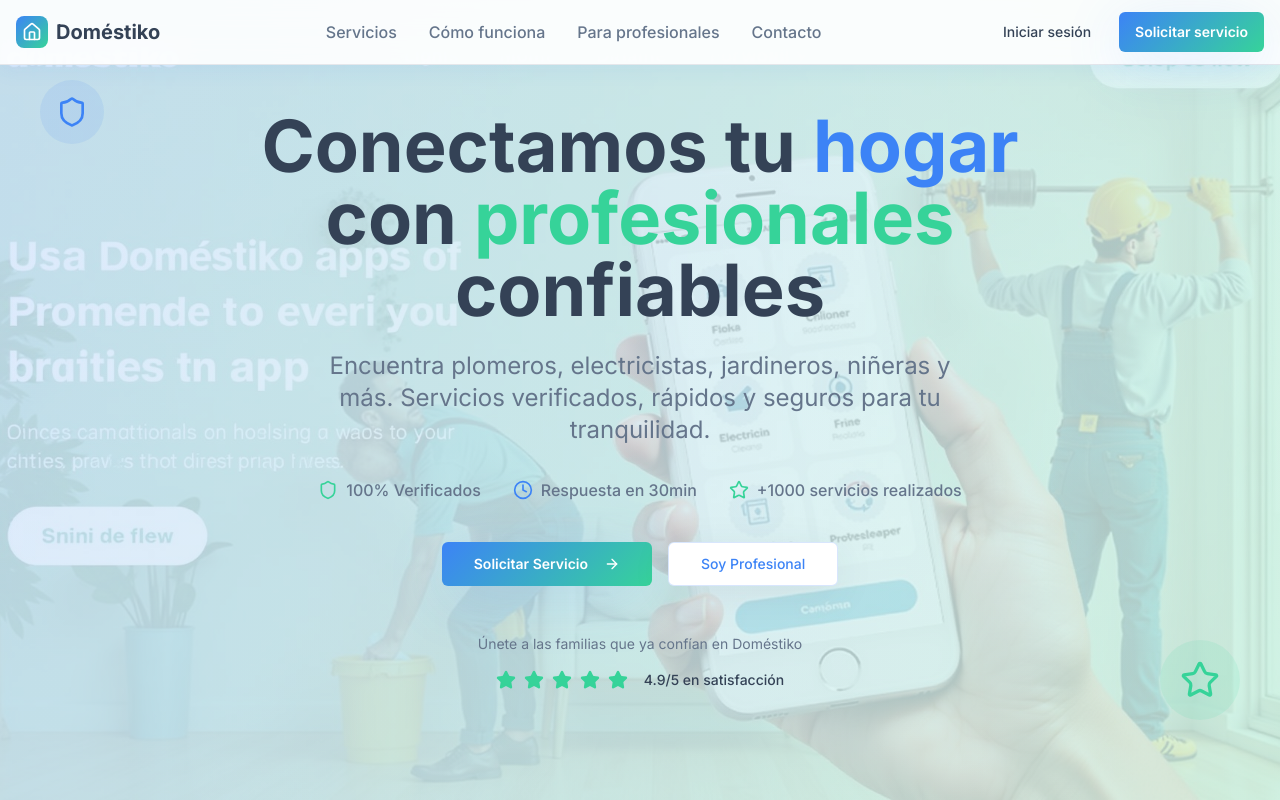
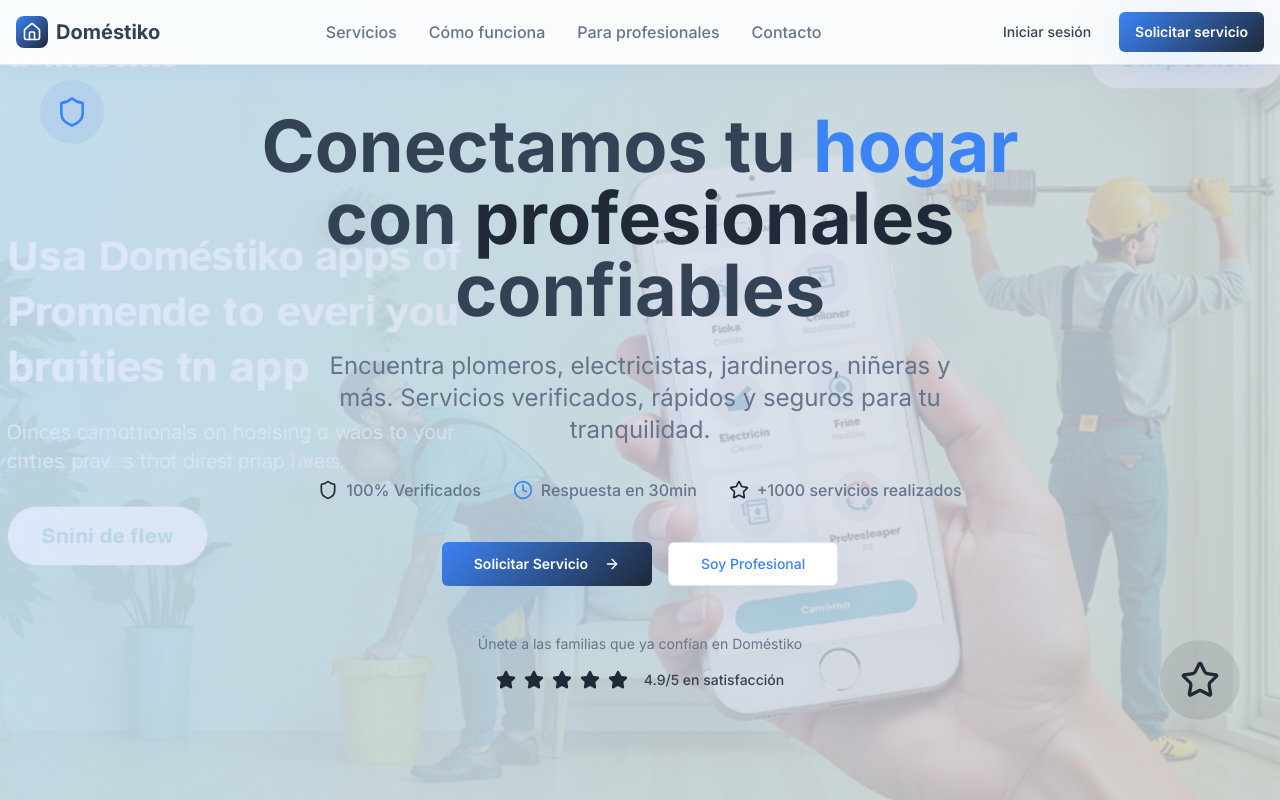
Before and after one commit to domestiko/sol-y-sombra-espa, a React (Vite) app: page / in a window 1280 px wide. Shown: the top 800 px of the page. Built offline with nearby package versions, Linux system fonts and the light colour scheme.

Commit message:
Refactor: Change green color
Replace the green color with a new color that evokes trust and professionalism.

```diff
--- a/src/index.css
+++ b/src/index.css
@@ -21,14 +21,14 @@ All colors MUST be HSL.
     --primary-foreground: 0 0% 98%;
     --primary-hover: 217 84% 55%;
 
-    --secondary: 158 64% 52%;
+    --secondary: 215 28% 17%;
     --secondary-foreground: 0 0% 98%;
-    --secondary-hover: 158 58% 47%;
+    --secondary-hover: 215 32% 15%;
 
     --muted: 220 14% 96%;
     --muted-foreground: 215 16% 47%;
 
-    --accent: 158 64% 52%;
+    --accent: 215 28% 17%;
     --accent-foreground: 0 0% 98%;
 
     --destructive: 0 84% 60%;
@@ -39,8 +39,8 @@ All colors MUST be HSL.
     --ring: 217 91% 60%;
 
     /* Gradientes para efectos hermosos */
-    --gradient-primary: linear-gradient(135deg, hsl(217 91% 60%), hsl(158 64% 52%));
-    --gradient-hero: linear-gradient(135deg, hsl(217 91% 60% / 0.1), hsl(158 64% 52% / 0.1));
+    --gradient-primary: linear-gradient(135deg, hsl(217 91% 60%), hsl(215 28% 17%));
+    --gradient-hero: linear-gradient(135deg, hsl(217 91% 60% / 0.1), hsl(215 28% 17% / 0.1));
     --gradient-card: linear-gradient(145deg, hsl(0 0% 100%), hsl(220 14% 98%));
 
     /* Sombras elegantes */
```
